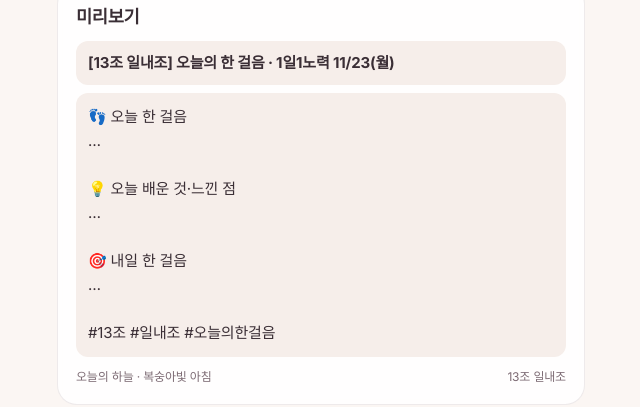
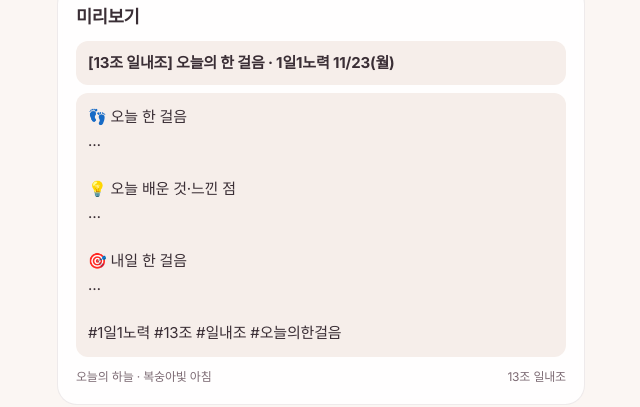
Before and after one commit to ilnaejo/1day-1step, a plain HTML site: page index.html in a window 1280 px wide. Shown: the part 1093-1500 px from the top of the page, without its empty margins (319-959 px from the left). Drawn offline with nearby package versions, Linux system fonts and the light colour scheme; a web font is replaced by a local one.

Commit message:
Add files via upload

```diff
--- a/index.html
+++ b/index.html
@@ -326,7 +326,7 @@
     // ===================== 작성기 =====================
     var NICKS = ['남기자','늘품','말리언니','밍키짱','봄봄맘','빛나는그녀','아두라비','웰띠마마','으네','은소소','지온','차곡희','yuls','수리테이블','히쌤'];
     var WD = ['일','월','화','수','목','금','토'];
-    var TAGS = '#13조 #일내조 #오늘의한걸음';
+    var TAGS = '#1일1노력 #13조 #일내조 #오늘의한걸음';
     function el(id) { return document.getElementById(id); }
     function sget(k, d) { try { var v = localStorage.getItem(k); return v == null ? d : JSON.parse(v); } catch(e) { return d; } }
     function sset(k, v) { try { localStorage.setItem(k, JSON.stringify(v)); } catch(e) {} }
```
